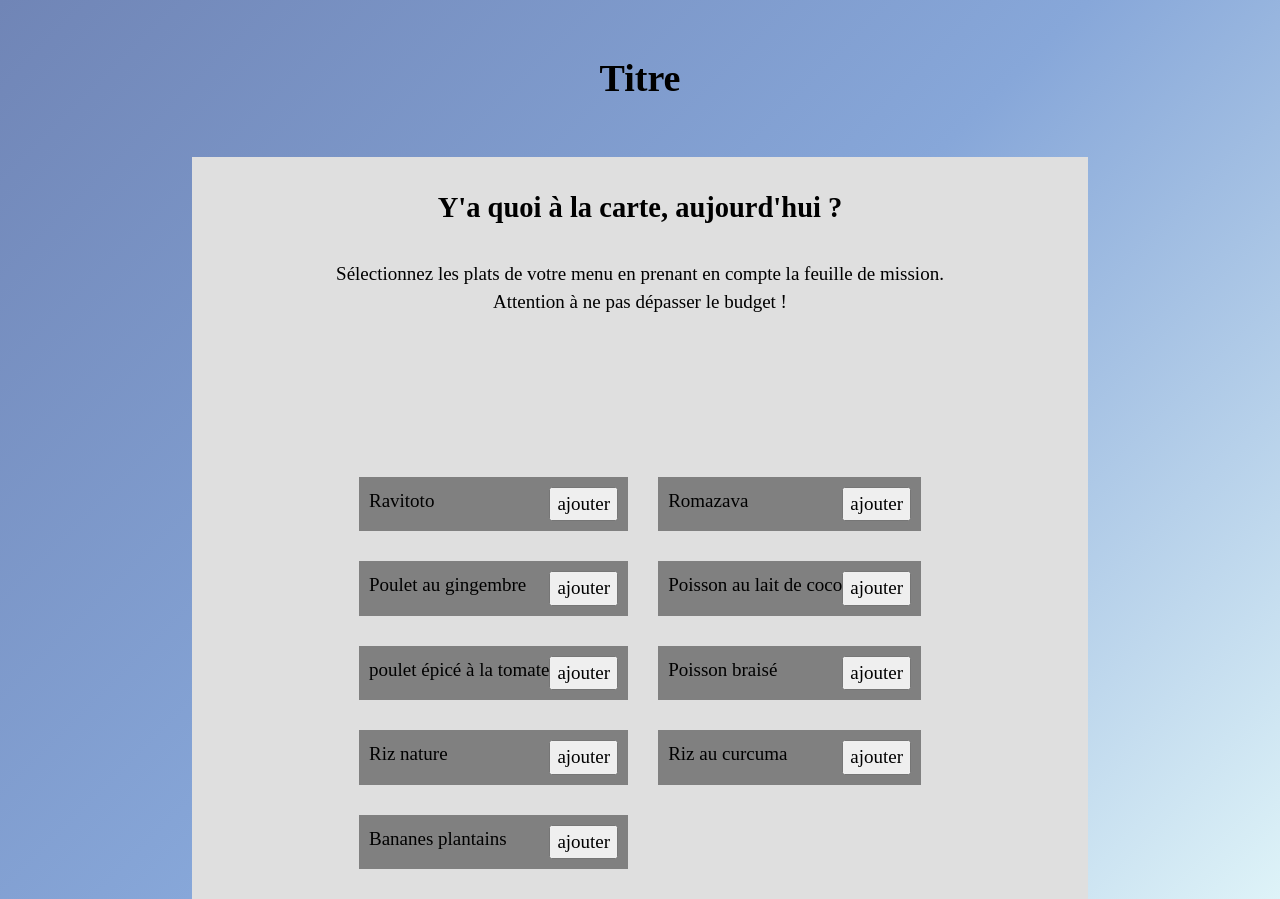
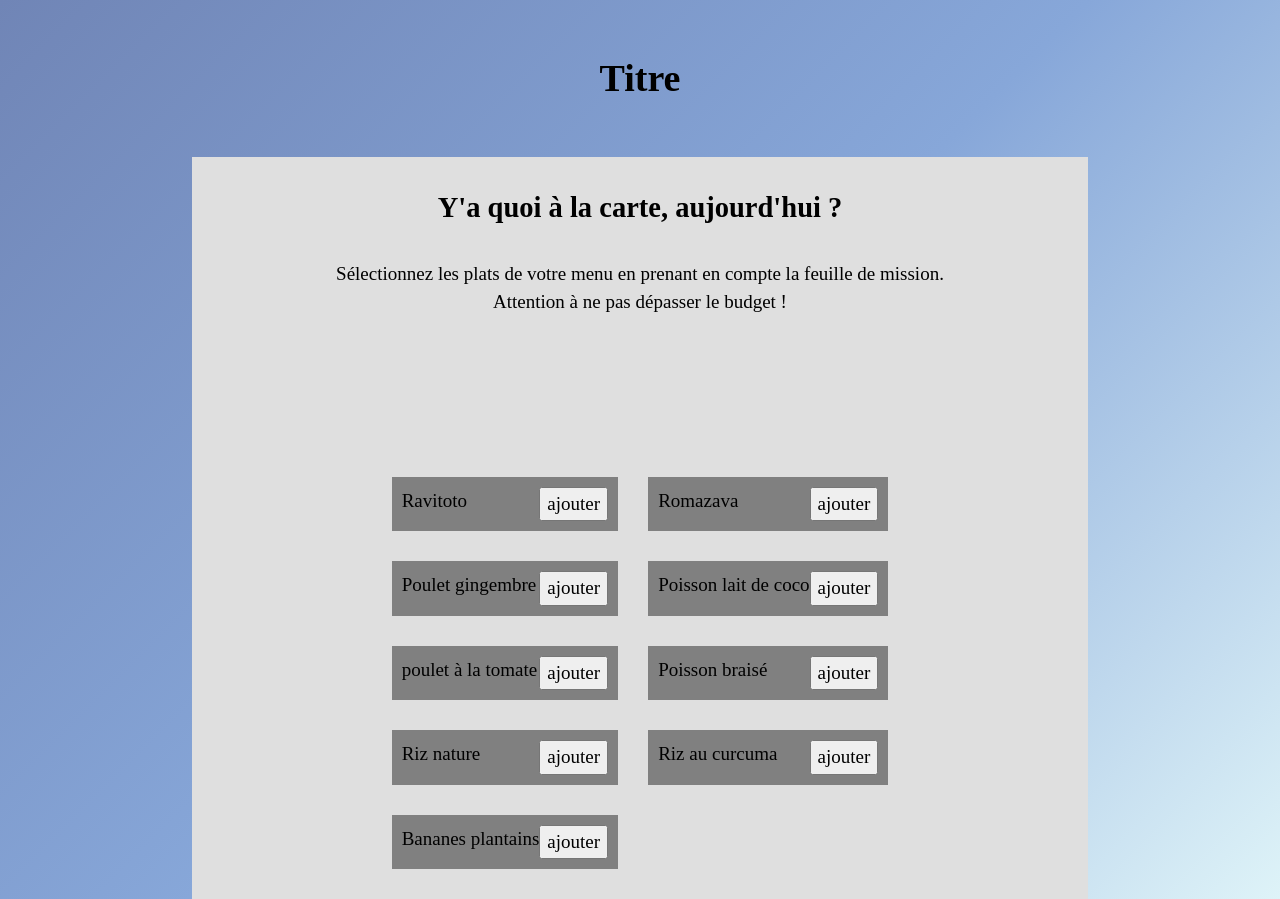
Before and after one commit to NatashaFinkel/food-truck-sim, a React (Vite) app: page / in a window 1280 px wide. Built offline with nearby package versions, Linux system fonts and the light colour scheme.

Commit message:
Feature : modification des textes Dashboard.tsx et main-dishes.json

```diff
--- a/src/components/Dashboard.tsx
+++ b/src/components/Dashboard.tsx
@@ -57,10 +57,13 @@ const Dashboard = () => {
   return (
     <div className="dashboard">
       <h2>Y'a quoi à la carte, aujourd'hui ?</h2>
-      <p>
-        Sélectionnez les plats de votre menu en prenant en compte la feuille de mission.<br></br>
-        Attention à ne pas dépasser le budget !
-      </p>
+      <div className="dashboard-txt-container">
+        <p>
+          Sélectionnez les plats de votre menu en prenant en compte la feuille
+          de mission.
+        </p>
+        <p> Attention à ne pas dépasser le budget !</p>
+      </div>
       <div id="menu-container" className="menu-container"></div>
       <div className="ingredients-list">
         {combinedDishes.map((dish) => (
--- a/src/food-data/main-dishes.json
+++ b/src/food-data/main-dishes.json
@@ -36,7 +36,7 @@
     },
     {
         "id": "main-dish-3",
-        "name": "Poulet au gingembre",
+        "name": "Poulet gingembre",
         "ingredients": [
             "poulet",
             "gingembre",
@@ -52,7 +52,7 @@
     },
     {
         "id": "main-dish-4",
-        "name": "Poisson au lait de coco",
+        "name": "Poisson lait de coco",
         "ingredients": [
             "poisson",
             "lait de coco",
@@ -69,7 +69,7 @@
     },
     {
         "id": "main-dish-5",
-        "name": "poulet épicé à la tomate",
+        "name": "poulet à la tomate",
         "ingredients": [
             "poulet",
             "tomate",
```
